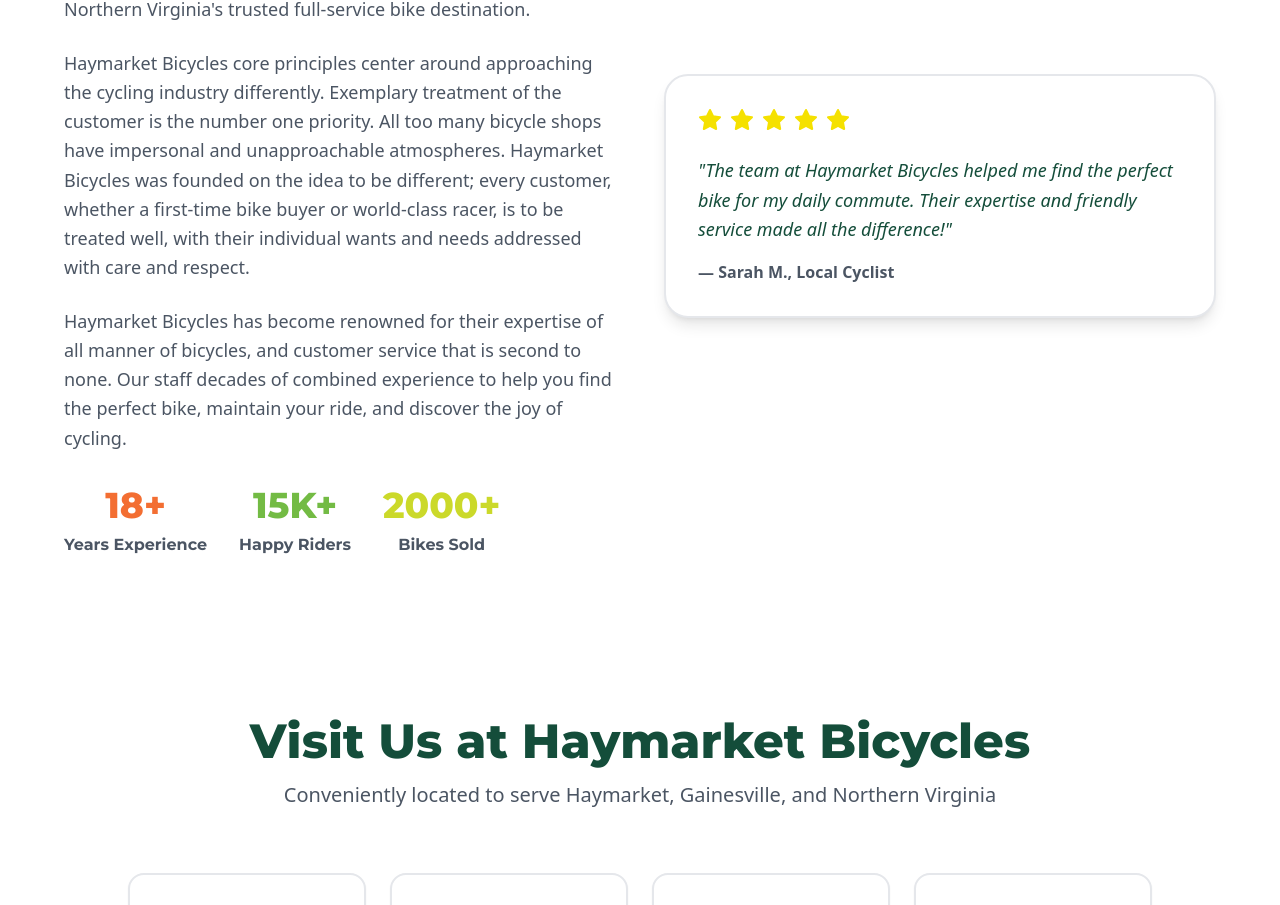
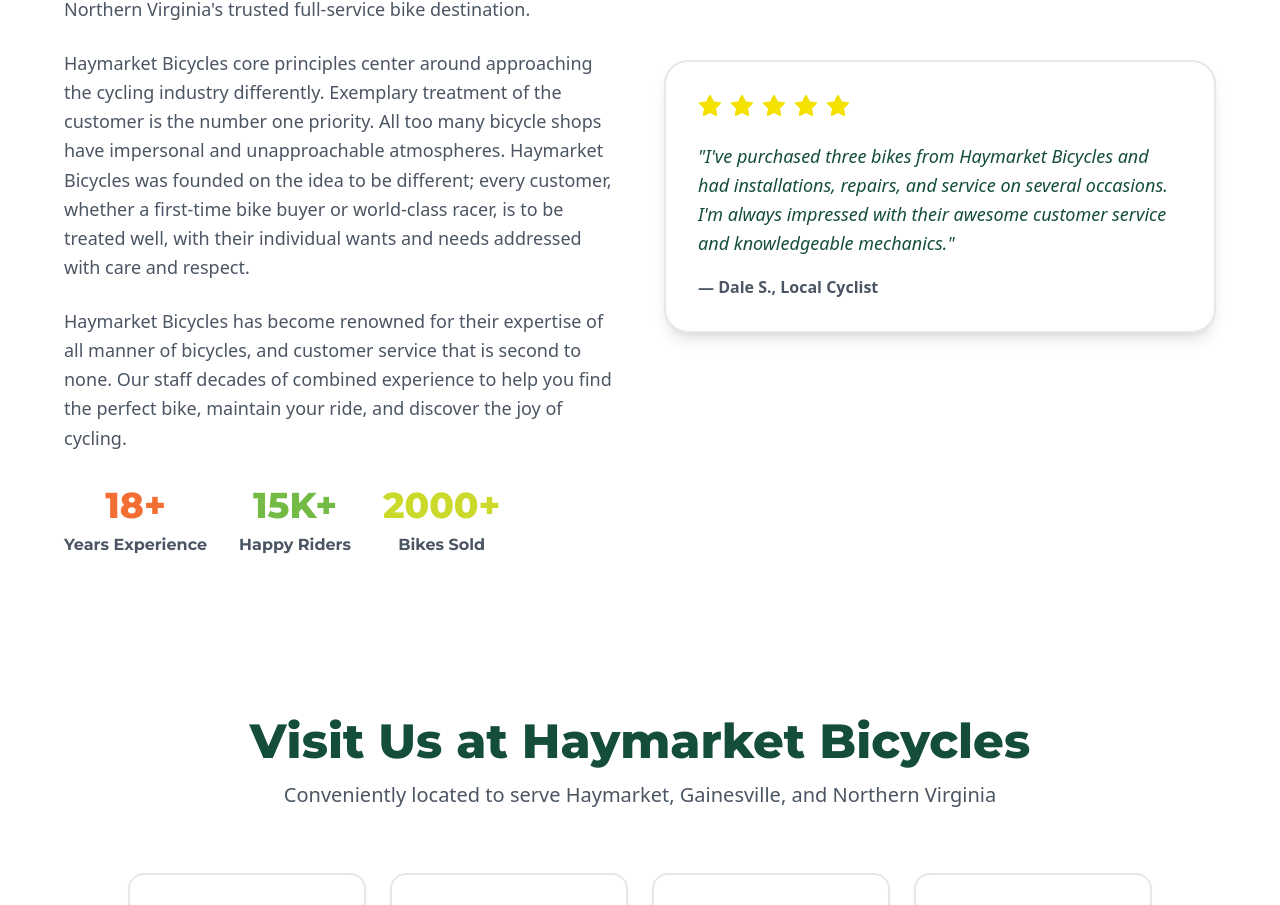
Before and after one commit to grifocx/haymarket-landing, a React (Vite) app: page / in a window 1280 px wide. Shown: the part 2491-3396 px from the top of the page. Built offline with nearby package versions, Linux system fonts and the light colour scheme.

Commit message:
Updated Home.tsx

```diff
--- a/src/pages/Home.tsx
+++ b/src/pages/Home.tsx
@@ -283,9 +283,9 @@ export function Home() {
                   <Star className="w-6 h-6 text-[#F5E100] fill-current" />
                 </div>
                 <p className="text-[#144D3A] text-lg leading-relaxed mb-4 italic">
-                  "The team at Haymarket Bicycles helped me find the perfect bike for my daily commute. Their expertise and friendly service made all the difference!"
+                  "I've purchased three bikes from Haymarket Bicycles and had installations, repairs, and service on several occasions. I'm always impressed with their awesome customer service and knowledgeable mechanics."
                 </p>
-                <p className="text-gray-600 font-semibold">— Sarah M., Local Cyclist</p>
+                <p className="text-gray-600 font-semibold">— Dale S., Local Cyclist</p>
               </div>
             </div>
           </div>
```
